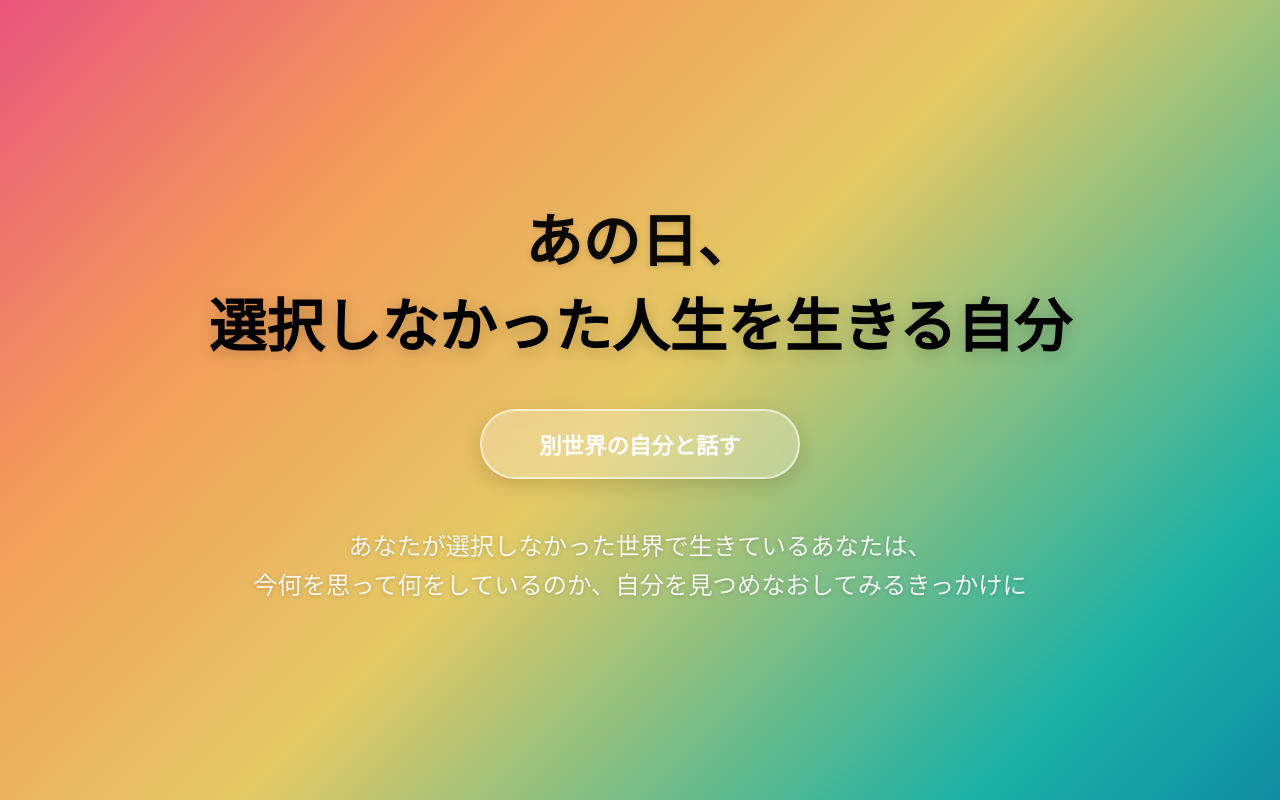
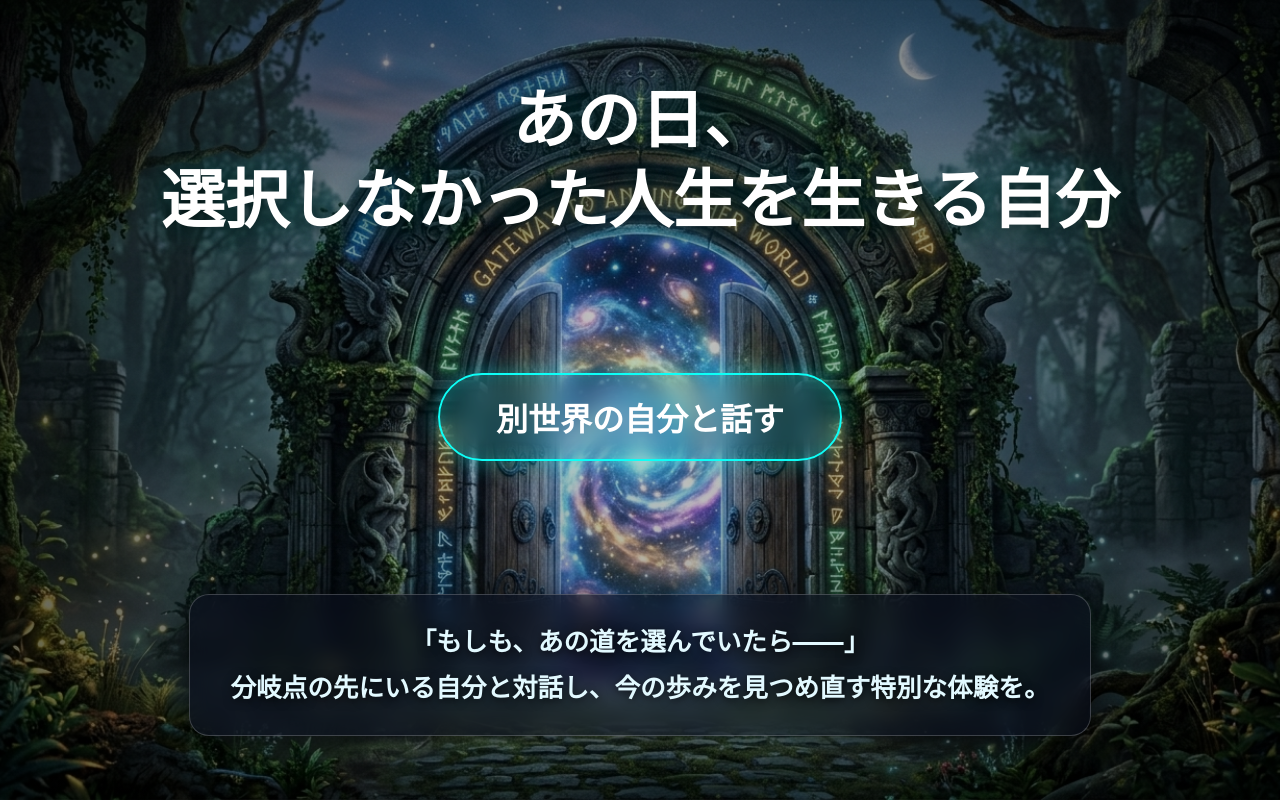
Before and after one commit to rin1212-sh/prkn, a Flask app: page / in a window 1280 px wide. Run offline with Flask 3, Linux system fonts and the light colour scheme.

Commit message:
画像変更

```diff
--- a/app.py
+++ b/app.py
@@ -6,7 +6,7 @@ from google import genai
 load_dotenv()
 
 app = Flask(__name__)
-app.secret_key = 'your_secret_key_here'  # セッション用の秘密鍵
+app.secret_key = ''  # セッション用の秘密鍵
 
 # 環境変数からAPIキーを読み込んでClientを初期化
 client = genai.Client(api_key=os.getenv("GEMINI_API_KEY"))
--- a/templates/index.html
+++ b/templates/index.html
@@ -3,7 +3,7 @@
 <head>
   <meta charset="UTF-8">
   <meta name="viewport" content="width=device-width, initial-scale=1.0">
-  <title>Parallel-World Self - Top</title>
+  <title>Parallel World Self - トップページ</title>
   <style>
     * {
       box-sizing: border-box;
@@ -12,110 +12,158 @@
     }
     body, html {
       width: 100%;
-      min-height: 100vh;
+      height: 100vh;
       font-family: 'Inter', sans-serif;
       background: #000;
       color: #ffffff;
-      overflow-x: hidden;
+      overflow: hidden;
     }
 
-    /* 全体コンテナ（メッシュグラデーション ＆ 中央寄せ） */
+    /* 異世界の扉画像を背景に設定 */
     .container {
       width: 100vw;
-      min-height: 100vh;
-      background: linear-gradient(135deg, #E8557D 0%, #F39C59 25%, #E3CA65 50%, #1BB1A5 85%, #0F8DA2 100%);
+      height: 100vh;
+     /* filename の末尾を 'image/haikei.jpg' に変更 */
+     background: url("{{ url_for('static', filename='image/haikei.jpg') }}") center center / cover no-repeat;
      display: flex;
      flex-direction: column;
      align-items: center;
-      justify-content: center; /* 縦方向の中央にまとめて余白をスッキリさせる */
-      padding: 2.5rem 1.5rem;
+     justify-content: space-between;
+     padding: 4rem 2rem 3rem;
      position: relative;
-      gap: 3rem; /* 要素ごとの間隔をきれいに保つ */
      }
 
-    /* タイトルセクション */
-    .hero-header {
+
+    /* 背景画像を活かしつつ可読性を高めるダークオーバレイ */
+    .container::before {
+      content: '';
+      position: absolute;
+      top: 0;
+      left: 0;
+      width: 100%;
+      height: 100%;
+      background: radial-gradient(circle, rgba(0, 0, 0, 0.2) 0%, rgba(0, 0, 0, 0.65) 100%);
+      z-index: 1;
+    }
+
+    .main-wrapper {
+      position: relative;
+      z-index: 2;
+      width: min(1200px, 92vw);
+      height: 100%;
       display: flex;
       flex-direction: column;
       align-items: center;
+      justify-content: space-between;
       text-align: center;
-      gap: 0.8rem;
     }
 
-    .header-title-top {
-      font-size: clamp(2rem, 4.5vw, 4rem);
-      font-weight: 800;
-      color: rgba(0, 0, 0, 0.95);
-      text-shadow: 0 2px 6px rgba(0,0,0,0.15);
+    /* メインタイトル */
+    .main-title {
+      font-size: clamp(2.5rem, 5vw, 4.5rem);
+      font-weight: 700;
+      line-height: 1.25;
+      color: #ffffff;
+      text-shadow: 0 4px 20px rgba(0, 0, 0, 0.9), 0 0 30px rgba(14, 254, 246, 0.3);
+      margin-top: 1rem;
     }
 
-    .header-title-main {
-      font-size: clamp(2rem, 4.5vw, 4rem);
-      font-weight: 800;
-      color: #000000;
-      text-shadow: 0 4px 15px rgba(0,0,0,0.2);
-      line-height: 1.2;
+    /* ボタンコンテナ */
+    .btn-wrapper {
+      margin: auto 0;
     }
 
-    /* アクションボタン（CTA） */
-    .cta-button {
-      width: min(320px, 80vw);
-      height: 70px;
-      background: rgba(255, 255, 255, 0.25);
-      border: 2px solid rgba(255, 255, 255, 0.6);
-      border-radius: 50px;
-      backdrop-filter: blur(12px);
-      color: #ffffff;
-      font-size: clamp(1.1rem, 1.8vw, 1.4rem);
-      font-weight: 800;
-      cursor: pointer;
-      transition: all 0.3s ease;
-      box-shadow: 0 6px 20px rgba(0,0,0,0.15);
-      display: flex;
+    /* 工夫した幻想的なネオン発光ボタン */
+    .start-btn {
+      display: inline-flex;
       align-items: center;
       justify-content: center;
+      padding: 1.2rem 3.5rem;
+      font-size: clamp(1.4rem, 2.5vw, 2.2rem);
+      font-weight: 700;
+      color: #ffffff;
       text-decoration: none;
-    }
-    .cta-button:hover {
-      background: rgba(255, 255, 255, 0.4);
-      border-color: #00F0FF;
-      color: #00F0FF;
-      box-shadow: 0 0 25px rgba(0, 240, 255, 0.6);
-      transform: scale(1.03);
+      background: rgba(14, 254, 246, 0.15);
+      border: 2px solid #0EFEF6;
+      border-radius: 60px;
+      backdrop-filter: blur(12px);
+      box-shadow: 0 0 25px rgba(14, 254, 246, 0.4), inset 0 0 15px rgba(14, 254, 246, 0.2);
+      transition: all 0.4s cubic-bezier(0.175, 0.885, 0.32, 1.275);
+      cursor: pointer;
+      position: relative;
+      overflow: hidden;
     }
 
-    /* サブ説明文 */
-    .hero-footer-text {
-      font-size: clamp(1.4rem, 1.9vw, 1.6rem);
-      font-weight: 500;
-      color: rgba(255, 255, 255, 0.9);
-      text-align: center;
-      line-height: 1.6;
-      text-shadow: 0 1px 4px rgba(0,0,0,0.2);
+    /* ホバー時のバック光り演出 */
+    .start-btn::before {
+      content: '';
+      position: absolute;
+      top: 0;
+      left: -100%;
+      width: 100%;
+      height: 100%;
+      background: linear-gradient(90deg, transparent, rgba(255, 255, 255, 0.4), transparent);
+      transition: left 0.6s ease;
+    }
+
+    .start-btn:hover::before {
+      left: 100%;
+    }
+
+    .start-btn:hover {
+      background: #0EFEF6;
+      color: #050B14;
+      box-shadow: 0 0 45px rgba(14, 254, 246, 0.9), 0 0 15px rgba(255, 255, 255, 0.8);
+      transform: scale(1.05);
+    }
+
+    /* サブコピー（グラスモフィズムカード風） */
+    .sub-copy-card {
+      background: rgba(10, 15, 30, 0.6);
+      border: 1px solid rgba(255, 255, 255, 0.2);
+      border-radius: 20px;
+      backdrop-filter: blur(10px);
+      padding: 1.5rem 2.5rem;
+      max-width: 950px;
+      box-shadow: 0 10px 30px rgba(0, 0, 0, 0.5);
+      margin-bottom: 1rem;
+    }
+
+    .sub-copy-text {
+      font-size: clamp(1.1rem, 2vw, 1.6rem);
+      font-weight: 700;
+      line-height: 1.8;
+      color: #E2F9FF;
+      text-shadow: 0 2px 10px rgba(0, 0, 0, 0.8);
     }
   </style>
 </head>
 <body>
 
   <div class="container">
+    <div class="main-wrapper">
 
-    <!-- タイトル部分 -->
-    <div class="hero-header">
-      <div class="header-title-top">あの日、</div>
-      <h1 class="header-title-main">選択しなかった人生を生きる自分</h1>
+      <!-- メインタイトル -->
+      <h1 class="main-title">
+        あの日、<br>選択しなかった人生を生きる自分
+      </h1>
+
+      <!-- index.html 内のボタン部分 -->
+      <div class="btn-wrapper">
+        <a href="{{ url_for('profile') }}" class="start-btn">
+        別世界の自分と話す
+        </a>
       </div>
 
-    <!-- メインボタン（クリックでプロファイル画面へ） -->
-    <a href="/profile" class="cta-button">
-      別世界の自分と話す
-    </a>
-
-    <!-- 下部の説明文 -->
-    <div class="hero-footer-text">
-      あなたが選択しなかった世界で生きているあなたは、<br>
-      今何を思って何をしているのか、自分を見つめなおしてみるきっかけに
+      <!-- 下部メッセージ -->
+      <div class="sub-copy-card">
+        <p class="sub-copy-text">
+          「もしも、あの道を選んでいたら――」<br>
+          分岐点の先にいる自分と対話し、今の歩みを見つめ直す特別な体験を。
+        </p>
       </div>
 
+    </div>
   </div>
 
 </body>
```
Also changed, not shown: static/image/haikei.jpg (added). Lines whose indentation alone changed are shown as unchanged.
